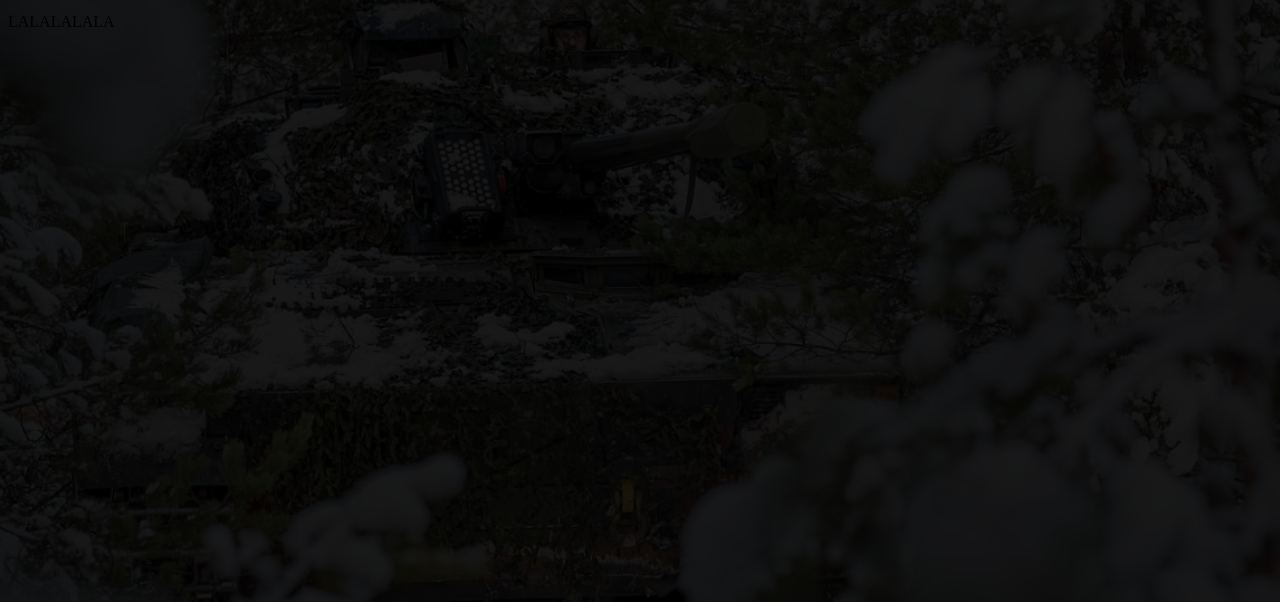
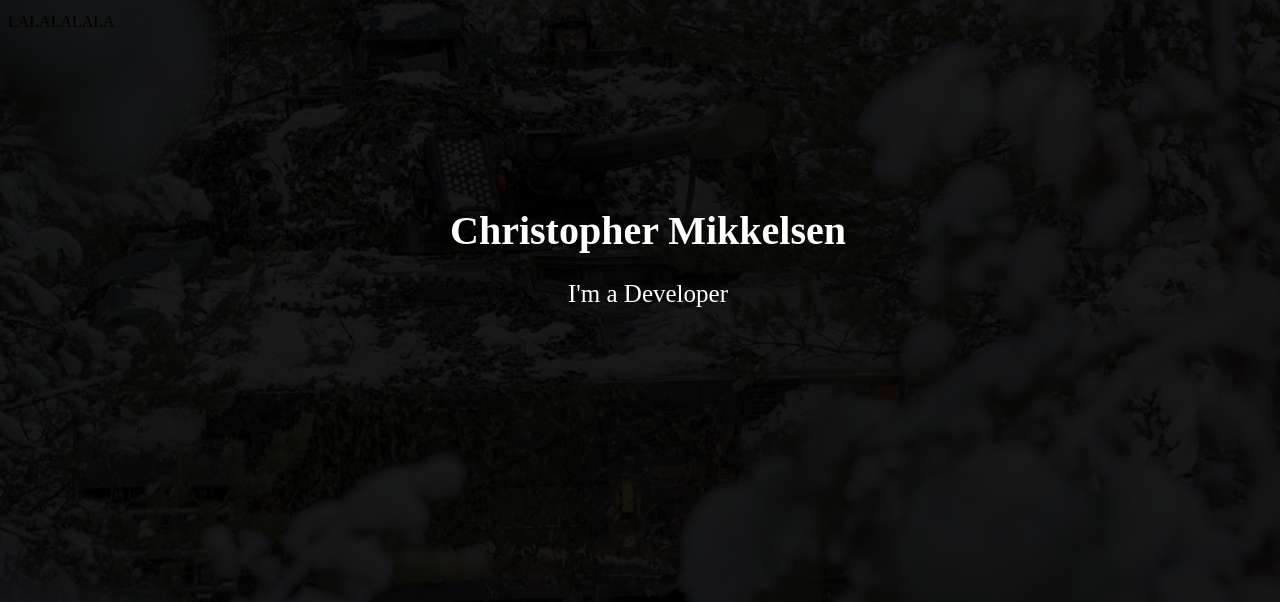
Before and after one commit to stoffer123/Portfolio, a plain HTML site: page index.html in a window 1280 px wide. Shown: the part 76-678 px from the top of the page. Drawn offline with Linux system fonts and the light colour scheme.

Commit message:
Added "main-text"

```diff
--- a/index.html
+++ b/index.html
@@ -29,7 +29,11 @@
 
     <main>
 
+        <div class="main-text">
+            <h1>Christopher Mikkelsen</h1>
+            <span>I'm a Developer</span>
 
+        </div>
 
     </main>
 
--- a/styles.css
+++ b/styles.css
@@ -1,7 +1,6 @@
 body{
     background-image: url("Assets/img/IKK.jpg");
     background-size: 100%;
-
 
 }
 
@@ -61,14 +60,29 @@ header{
 
 }
 
+main{
+    position: absolute;
+    z-index: 5;
+    width: 100%;
+    height: 100%;
+    display: flex;
+    flex-direction: column;
+    justify-content: center;
+    align-items: center;
+    top: -10%;
+    text-align: center;
 
+}
 
+main .main-text h1{
+    color: white;
+    font-size: 40px;
+}
 
-
-
-
-
-
+main .main-text span{
+    color: white;
+    font-size: 25px;
+}
 
 
 
```
